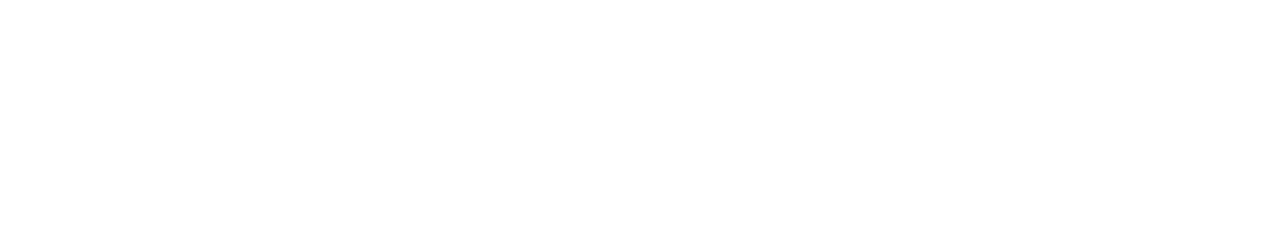
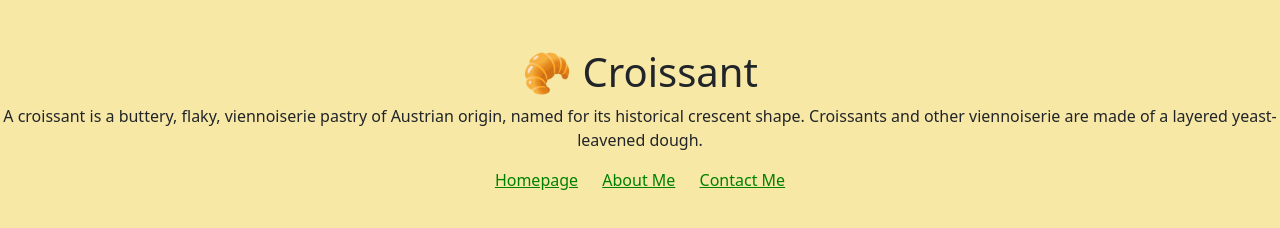
Before and after one commit to TransformativeBeing/Croissant, a plain HTML site: page index.html in a window 1280 px wide. Drawn offline with nearby package versions, Linux system fonts and the light colour scheme.

Commit message:
Homepage done

```diff
--- a/index.html
+++ b/index.html
@@ -6,10 +6,21 @@
     <meta http-equiv="X-UA-Compatible" content="IE=edge" />
     <meta name="viewport" content="width=device-width, initial-scale=1.0" />
     <title>Document</title>
+    <link rel="stylesheet" href="/styles/styles.css" />
     <link href="https://cdn.jsdelivr.net/npm/bootstrap@5.0.2/dist/css/bootstrap.min.css" rel="stylesheet" integrity="sha384-EVSTQN3/azprG1Anm3QDgpJLIm9Nao0Yz1ztcQTwFspd3yD65VohhpuuCOmLASjC" crossorigin="anonymous" />
     <script src="https://cdn.jsdelivr.net/npm/bootstrap@5.0.2/dist/js/bootstrap.bundle.min.js" integrity="sha384-MrcW6ZMFYlzcLA8Nl+NtUVF0sA7MsXsP1UyJoMp4YLEuNSfAP+JcXn/tWtIaxVXM" crossorigin="anonymous"></script>
 </head>
 
-<body></body>
+<body style="background-color: #f8e8a6">
+    <h1 class="text-center mt-5">🥐 Croissant</h1>
+    <p class="text-center">
+        A croissant is a buttery, flaky, viennoiserie pastry of Austrian origin, named for its historical crescent shape. Croissants and other viennoiserie are made of a layered yeast-leavened dough.
+    </p>
+    <footer class="text-center">
+        <a href="/ " title="Homepage ">Homepage</a>
+        <a href="/about.html ">About Me</a>
+        <a href="/contact.html ">Contact Me</a>
+    </footer>
+</body>
 
 </html>
--- a/styles/styles.css
+++ b/styles/styles.css
@@ -0,0 +1,4 @@
+footer a {
+    margin: 0 10px;
+    color: green;
+}
```
Also changed, not shown: images/croissant.jpeg (added).
